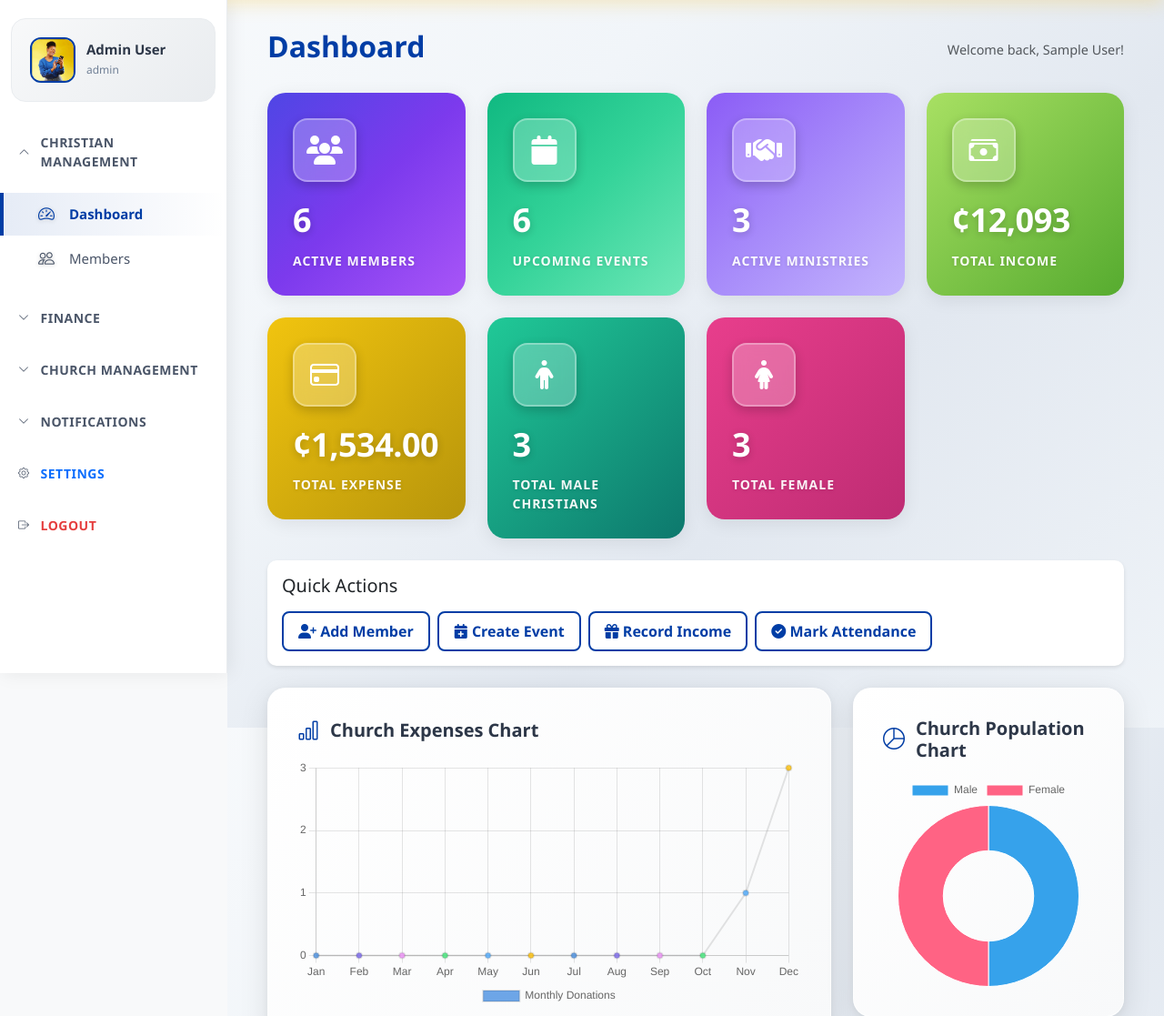
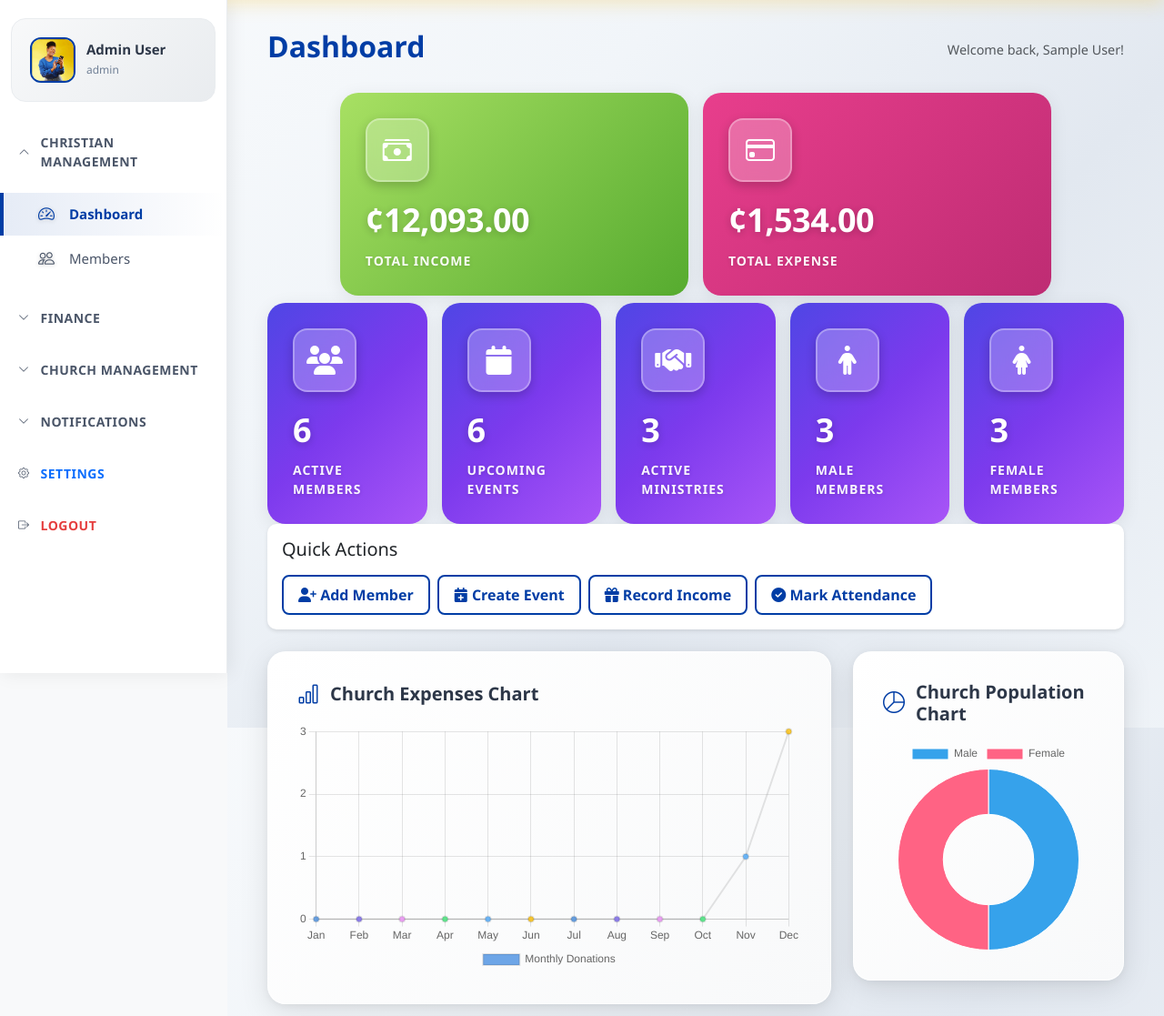
Before and after one commit to EbenezerQuayson/church_management_system, a PHP site: page /church_management_system/app/views/dashboard.php in a window 1280 px wide. Shown: the part 60-1177 px from the top of the page at 91% size. Run offline with PHP 8.4, Linux system fonts and the light colour scheme; the visitor is signed in with stand-in values (Sample User, id 1); data comes from the database, SQL or seed files in the repository; data that the repository does not hold is empty.

Commit message:
Add summary cards for total income, expenses, active members, upcoming events, and active ministries on dashboard

```diff
--- a/app/views/dashboard.php
+++ b/app/views/dashboard.php
@@ -84,9 +84,112 @@ $jsDonationData = json_encode($monthlyTotals);
         </div>
 
         <!-- Summary Cards -->
-        <div class="row mb-4 g-4">
+         <div class="row mb-2 g-3 justify-content-center">
+
+    <!-- Income Card -->
+    <div class="col-md-6 col-lg-5">
+        <div class="card stat-card stat-card-lime">
+            <div class="card-body">
+                <div class="stat-icon">
+                    <i class="bi bi-cash-stack"></i>
+                </div>
+                <p class="stat-value">
+                    ¢<?php echo number_format($donation_total['total'], 2); ?>
+                </p>
+                <p class="stat-label">Total Income</p>
+            </div>
+        </div>
+    </div>
+
+    <!-- Expenses Card -->
+    <div class="col-md-6 col-lg-5">
+        <div class="card stat-card stat-card-pink">
+            <div class="card-body">
+                <div class="stat-icon">
+                    <i class="bi bi-credit-card"></i>
+                </div>
+                <p class="stat-value">
+                    ¢<?php echo number_format($totalExpenses['total_amount'], 2); ?>
+                </p>
+                <p class="stat-label">Total Expense</p>
+            </div>
+        </div>
+    </div>
+
+</div>
+<div class="row g-3">
+
+    <!-- Members -->
+    <div class="col-6 col-md-3 col-lg">
+        <div class="card stat-card stat-card-blue">
+            <div class="card-body">
+                <div class="stat-icon">
+                    <i class="fas fa-users"></i>
+                </div>
+                <p class="stat-value"><?php echo $members_count; ?></p>
+                <p class="stat-label">Active Members</p>
+            </div>
+        </div>
+    </div>
+
+    <!-- Events -->
+    <div class="col-6 col-md-3 col-lg">
+        <div class="card stat-card stat-card-blue">
+            <div class="card-body">
+                <div class="stat-icon">
+                    <i class="fas fa-calendar"></i>
+                </div>
+                <p class="stat-value"><?php echo $events_scheduled_count; ?></p>
+                <p class="stat-label">Upcoming Events</p>
+            </div>
+        </div>
+    </div>
+
+    <!-- Ministries -->
+    <div class="col-6 col-md-3 col-lg">
+        <div class="card stat-card stat-card-blue">
+            <div class="card-body">
+                <div class="stat-icon">
+                    <i class="fas fa-handshake"></i>
+                </div>
+                <p class="stat-value"><?php echo $ministries_count['count']; ?></p>
+                <p class="stat-label">Active Ministries</p>
+            </div>
+        </div>
+    </div>
+
+    <!-- Male Members -->
+    <div class="col-6 col-md-3 col-lg">
+        <div class="card stat-card stat-card-blue">
+            <div class="card-body">
+                <div class="stat-icon">
+                    <i class="fas fa-male"></i>
+                </div>
+                <p class="stat-value"><?php echo $male_count; ?></p>
+                <p class="stat-label">Male Members</p>
+            </div>
+        </div>
+    </div>
+
+    <!-- Female Members -->
+    <div class="col-6 col-md-3 col-lg">
+        <div class="card stat-card stat-card-blue">
+            <div class="card-body">
+                <div class="stat-icon">
+                    <i class="fas fa-female"></i>
+                </div>
+                <p class="stat-value"><?php echo $female_count; ?></p>
+                <p class="stat-label">Female Members</p>
+            </div>
+        </div>
+    </div>
+
+</div>
+
+
+        <!-- <div class="row mb-2 g-2"> -->
             <!-- Members Card -->
-            <div class="col-md-6 col-lg-3">
+            <!-- <div class="col-md-6 col-lg-3">
                 <div class="card stat-card stat-card-blue">
                     <div class="card-body">
                         <div class="stat-icon">
@@ -96,10 +199,10 @@ $jsDonationData = json_encode($monthlyTotals);
                         <p class="stat-label">Active Members</p>
                     </div>
                 </div>
-            </div>
+            </div> -->
 
             <!-- Events Card -->
-            <div class="col-md-6 col-lg-3">
+            <!-- <div class="col-md-6 col-lg-3">
                 <div class="card stat-card stat-card-green">
                     <div class="card-body">
                         <div class="stat-icon">
@@ -109,10 +212,10 @@ $jsDonationData = json_encode($monthlyTotals);
                         <p class="stat-label">Upcoming Events</p>
                     </div>
                 </div>
-            </div>
+            </div> -->
 
             <!-- Ministries Card -->
-            <div class="col-md-6 col-lg-3">
+            <!-- <div class="col-md-6 col-lg-3">
                 <div class="card stat-card stat-card-purple">
                     <div class="card-body">
                         <div class="stat-icon">
@@ -122,10 +225,10 @@ $jsDonationData = json_encode($monthlyTotals);
                         <p class="stat-label">Active Ministries</p>
                     </div>
                 </div>
-            </div>
+            </div> -->
 
-            <!-- Donations Card -->
-            <div class="col-md-6 col-lg-3">
+            <!-- Income Card -->
+            <!-- <div class="col-md-6 col-lg-3">
                 <div class="card stat-card stat-card-lime">
                     <div class="card-body">
                         <div class="stat-icon">
@@ -135,10 +238,10 @@ $jsDonationData = json_encode($monthlyTotals);
                         <p class="stat-label">Total Income</p>
                     </div>
                 </div>
-            </div>
+            </div> -->
 
                 <!-- Expenses Card -->
-            <div class="col-md-6 col-lg-3">
+            <!-- <div class="col-md-6 col-lg-3">
                 <div class="card stat-card stat-card-gold">
                     <div class="card-body">
                         <div class="stat-icon">
@@ -148,10 +251,10 @@ $jsDonationData = json_encode($monthlyTotals);
                         <p class="stat-label">Total Expense</p>
                     </div>
                 </div>
-            </div>
+            </div> -->
 
             <!-- Total Males -->
-             <div class="col-md-6 col-lg-3">
+             <!-- <div class="col-md-6 col-lg-3">
             <div class="card stat-card stat-card-teal">
                 <div class="card-body">
                     <div class="stat-icon">
@@ -161,10 +264,10 @@ $jsDonationData = json_encode($monthlyTotals);
                     <p class="stat-label">Total Male Christians</p>
                 </div>
             </div>
-        </div>
+        </div> -->
 
         <!-- Total Females -->
-             <div class="col-md-6 col-lg-3">
+             <!-- <div class="col-md-6 col-lg-3">
             <div class="card stat-card stat-card-pink">
                 <div class="card-body">
                     <div class="stat-icon">
@@ -174,8 +277,8 @@ $jsDonationData = json_encode($monthlyTotals);
                     <p class="stat-label">Total Female</p>
                 </div>
             </div>
-        </div>
-        </div>
+        </div> -->
+        <!-- </div> -->
 
         <!-- Quick Links -->
         <div class="row mb-4 g-4">
```
